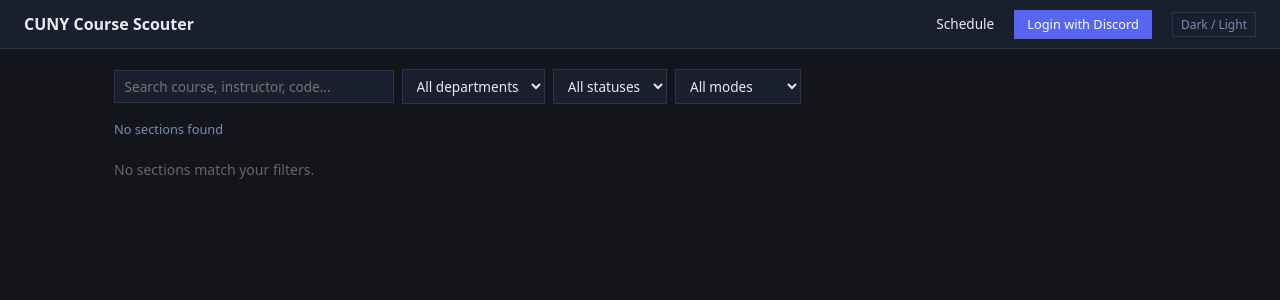
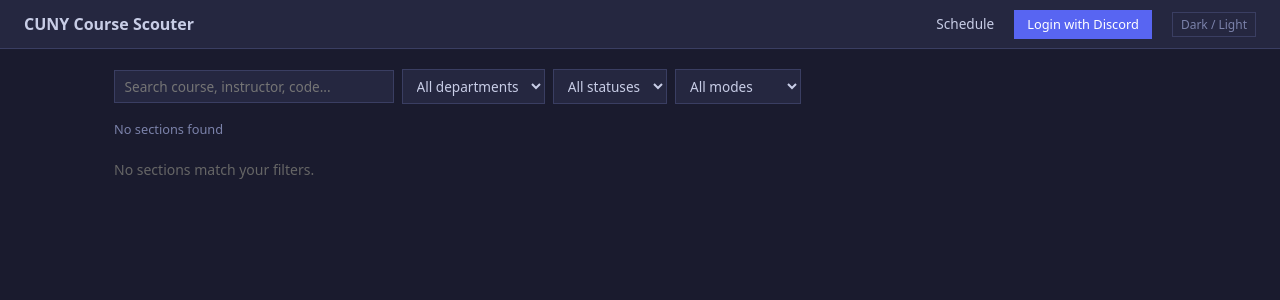
Before and after one commit to isop0d/CunyCourseScouter, a FastAPI app: page / in a window 1280 px wide. Shown: the top 300 px of the page. Run offline with FastAPI, Linux system fonts and the light colour scheme; data that the repository does not hold is empty.

Commit message:
Redesign dark theme with op.gg-inspired blue-navy palette
Previous dark theme read near-black (#13151b). op.gg dark sits at
HSL ~235° with 14-22% lightness so blues are clearly visible.

- Page canvas: #1a1b2e (dark navy, was #13151b)
- Cards/cells:  #252740 (medium-dark blue, was #1a1f2e)
- Row stripe:   #2b2e4a
- Border:       #3a3e62 (more visible, was #2c3254)
- Text:         #c8cde6 (blue-tinted off-white, was #e8eaf0)
- Hover:        #313560
Accent (#5383e8) unchanged.

```diff
--- a/cuny_scouter/web/templates/base.html
+++ b/cuny_scouter/web/templates/base.html
@@ -24,32 +24,32 @@
     }
 
     html.dark {
-      --bg:            #13151b;
-      --bg-alt:        #1a1f2e;
-      --bg-stripe:     #1e2438;
-      --border:        #2c3254;
-      --border-strong: #5383e8;
-      --text:          #e8eaf0;
-      --text-muted:    #7b8ab8;
-      --text-head:     #9eafd4;
-      --btn-bg:        #1a1f2e;
-      --btn-hover:     #252d45;
-      --input-bg:      #1a1f2e;
+      --bg:            #1a1b2e;   /* dark navy canvas */
+      --bg-alt:        #252740;   /* card / header / table cells */
+      --bg-stripe:     #2b2e4a;   /* even-row tint */
+      --border:        #3a3e62;   /* visible blue-gray border */
+      --border-strong: #5383e8;   /* op.gg blue accent */
+      --text:          #c8cde6;   /* off-white blue text */
+      --text-muted:    #7b82aa;
+      --text-head:     #959ec0;
+      --btn-bg:        #252740;
+      --btn-hover:     #313560;
+      --input-bg:      #252740;
     }
 
     @media (prefers-color-scheme: dark) {
       html:not(.light) {
-        --bg:            #13151b;
-        --bg-alt:        #1a1f2e;
-        --bg-stripe:     #1e2438;
-        --border:        #2c3254;
+        --bg:            #1a1b2e;
+        --bg-alt:        #252740;
+        --bg-stripe:     #2b2e4a;
+        --border:        #3a3e62;
         --border-strong: #5383e8;
-        --text:          #e8eaf0;
-        --text-muted:    #7b8ab8;
-        --text-head:     #9eafd4;
-        --btn-bg:        #1a1f2e;
-        --btn-hover:     #252d45;
-        --input-bg:      #1a1f2e;
+        --text:          #c8cde6;
+        --text-muted:    #7b82aa;
+        --text-head:     #959ec0;
+        --btn-bg:        #252740;
+        --btn-hover:     #313560;
+        --input-bg:      #252740;
       }
     }
 
```
